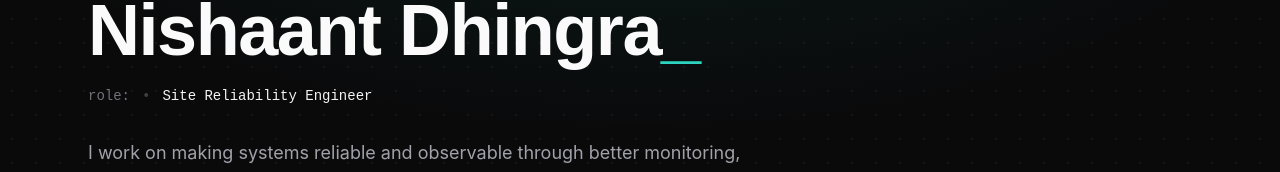
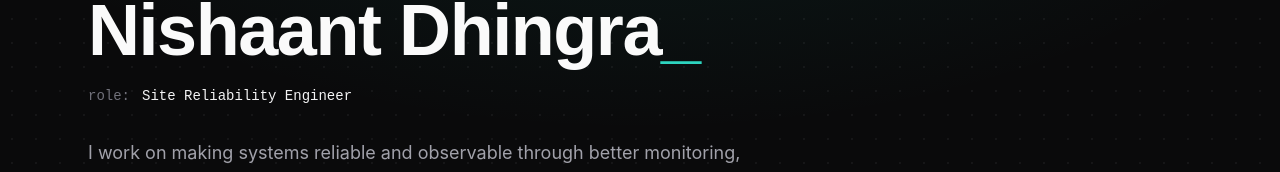
Before and after one commit to dhingranishaant/portfolio-react, a React (Create React App) app in the folder sre-portfolio/: page / in a window 1280 px wide. Shown: the part 298-470 px from the top of the page. Built offline with nearby package versions, Linux system fonts and the light colour scheme.

Commit message:
added-logo-title-html

```diff
--- a/sre-portfolio/public/index.html
+++ b/sre-portfolio/public/index.html
@@ -8,7 +8,7 @@
         <link rel="preconnect" href="https://fonts.googleapis.com" />
         <link rel="preconnect" href="https://fonts.gstatic.com" crossorigin />
         <title>Nishaant's Portfolio</title>
-        <link rel="icon" type="image/png" href="./src/assets/laptop.png">
+        <link rel="icon" type="image/png" href="%PUBLIC_URL%/laptop.png" />
     </head>
     <body>
         <noscript>You need to enable JavaScript to run this app.</noscript>
--- a/sre-portfolio/src/components/Hero.jsx
+++ b/sre-portfolio/src/components/Hero.jsx
@@ -53,7 +53,7 @@
 
                 <div className="mt-5 flex flex-wrap items-center gap-x-3 gap-y-2 mono text-sm">
                     <span className="text-zinc-500">role:</span>
-                    <span className="text-zinc-700">•</span>
+                    {/* <span className="text-zinc-700">•</span> */}
                     <span className="text-zinc-100">{profile.role}</span>
                     {/* <span className="text-zinc-700">•</span>
                     <span className="text-zinc-500">status:</span>
```
Also changed, not shown: sre-portfolio/public/laptop.png (renamed from sre-portfolio/src/assets/laptop.png).
